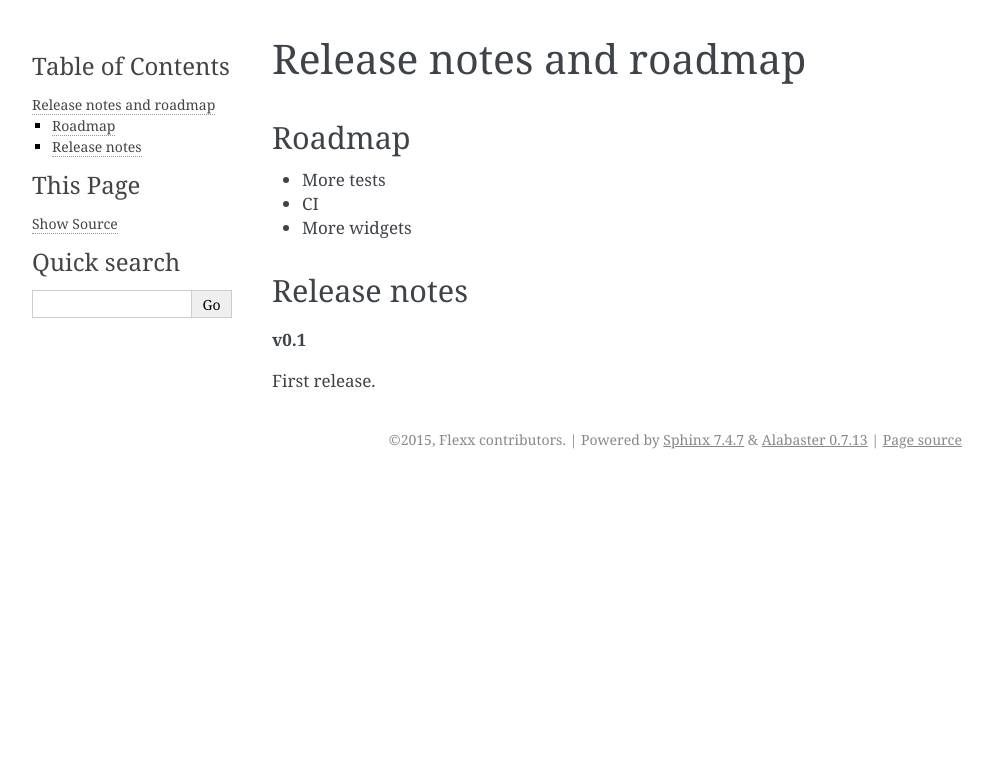
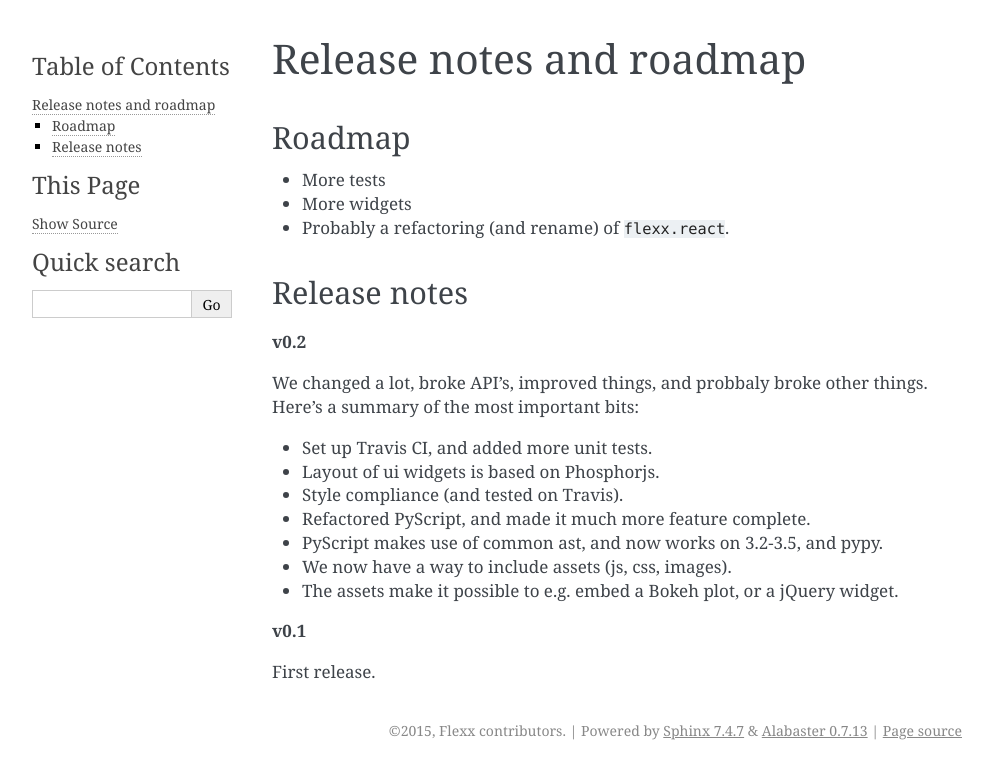
Before and after one commit to flexxui/flexx, a Sphinx documentation site: the page built from docs/releasenotes.rst, in a window 1280 px wide. Shown: the top 779 px of the page, without its empty margins (148-1140 px from the left). Built offline with Sphinx 7.4.7, drawn with Linux system fonts in a browser that asks for light colours; pages that are not in the unit, such as notebooks, are missing from menus.

Commit message:
write release notes for v0.2

```diff
--- a/docs/releasenotes.rst
+++ b/docs/releasenotes.rst
@@ -6,13 +6,28 @@ Roadmap
 -------
 
 * More tests
-* CI
 * More widgets
+* Probably a refactoring (and rename) of ``flexx.react``.
 
 
 Release notes
 -------------
 
+**v0.2**
+
+We changed a lot, broke API's, improved things, and probbaly broke other
+things. Here's a summary of the most important bits:
+
+- Set up Travis CI, and added more unit tests.
+- Layout of ui widgets is based on Phosphorjs.
+- Style compliance (and tested on Travis).
+- Refactored PyScript, and made it much more feature complete.
+- PyScript makes use of common ast, and now works on 3.2-3.5, and pypy.
+- We now have a way to include assets (js, css, images).
+- The assets make it possible to e.g. embed a Bokeh plot, or a jQuery widget.
+
+
+
 **v0.1**
 
 First release.
```
